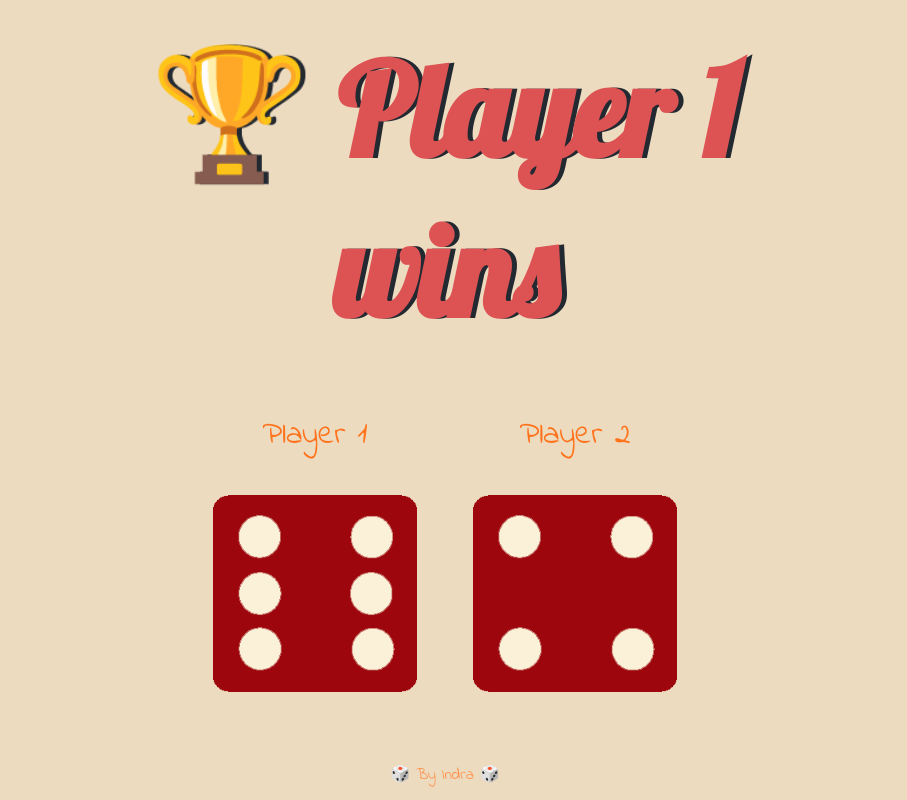
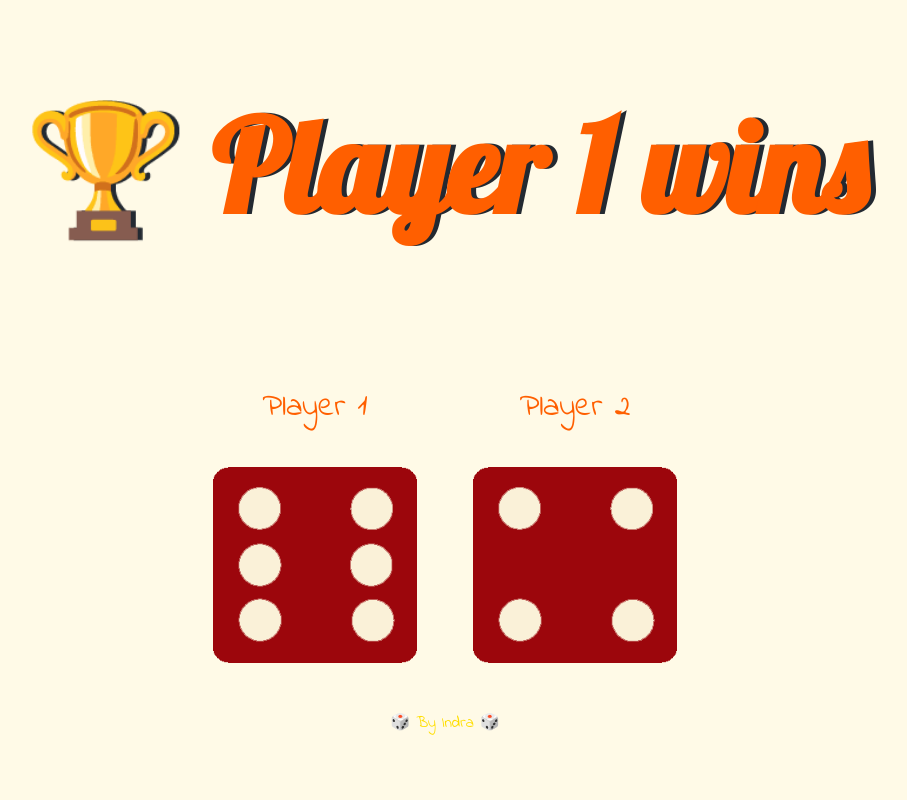
Before and after one commit to captiosus1/Dicee_game, a plain HTML site: page index.html in a window 1280 px wide. Shown: the whole page, without its empty margins (195-1102 px from the left). Drawn offline with Linux system fonts and the light colour scheme.

Commit message:
Update styles.css

```diff
--- a/styles.css
+++ b/styles.css
@@ -1,3 +1,7 @@
+body {
+  background-color: #FFFAE7 !important;
+}
+
 .container {
   width: 70%;
   margin: auto;
@@ -5,26 +9,27 @@
 }
 
 .dice {
-  text-align: center;
   display: inline-block;
-
 }
 
-body {
-  background-color: #EDDBC0;
+.img{
+  height: 20rem;
+  width: 20rem;
+  margin-bottom: 5%;
 }
 
 h1 {
-  margin: 30px;
   font-family: 'Lobster', cursive;
   text-shadow: 5px 0 #232931;
-  font-size: 8rem;
-  color: #DD5353;
+  font-size: 8rem !important;
+  color: #FF5F00;
+  padding-bottom: 20px;
+
 }
 
 p {
   font-size: 2rem;
-  color: #FF731D;
+  color: #FF5F00;
   font-family: 'Indie Flower', cursive;
 }
 
@@ -33,9 +38,17 @@ img {
 }
 
 footer {
-  margin-top: 5%;
-  color: #FF9551;
+  margin-top: 2.5rem;
+  color: #FFDE00;
   text-align: center;
   font-family: 'Indie Flower', cursive;
 
 }
+
+.btn{
+  text-align: center;
+}
+
+.btn-outline-dark:hover{
+  background-color: #FF5F00 !important;
+}
```
